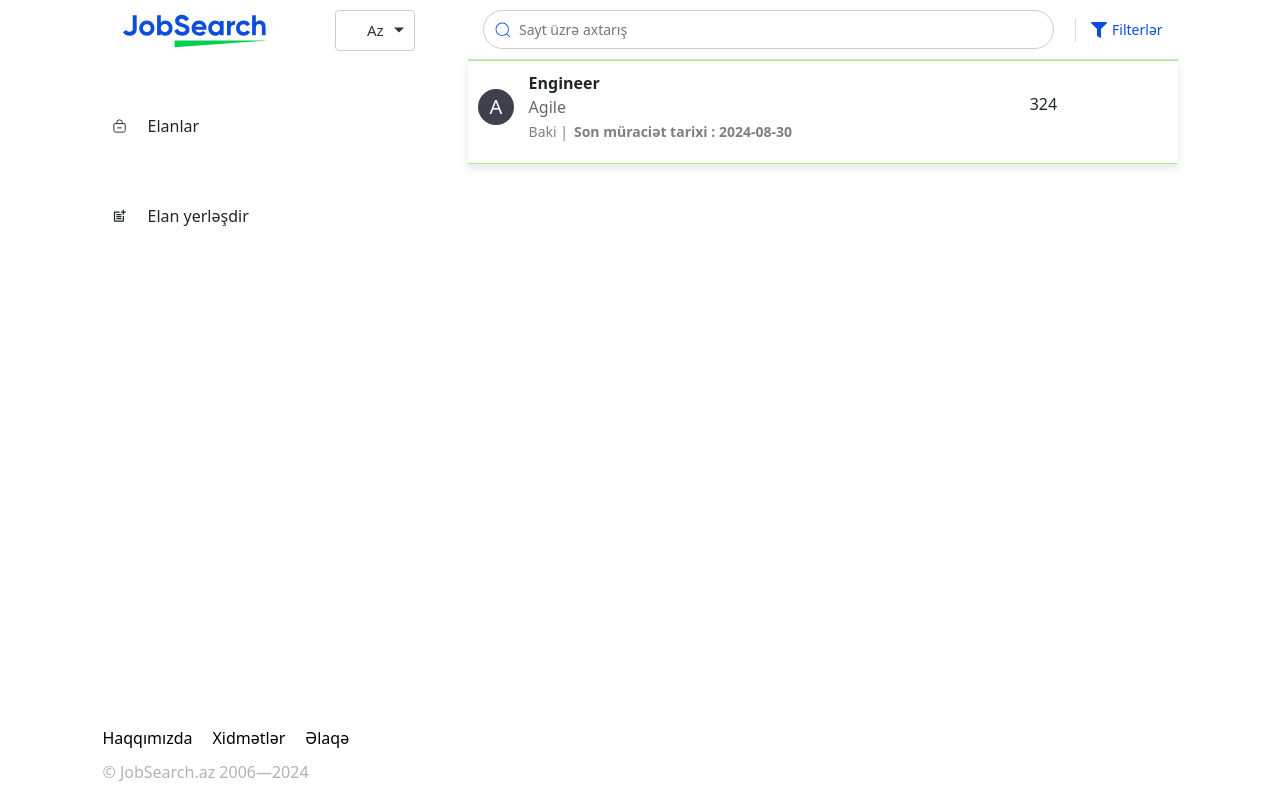
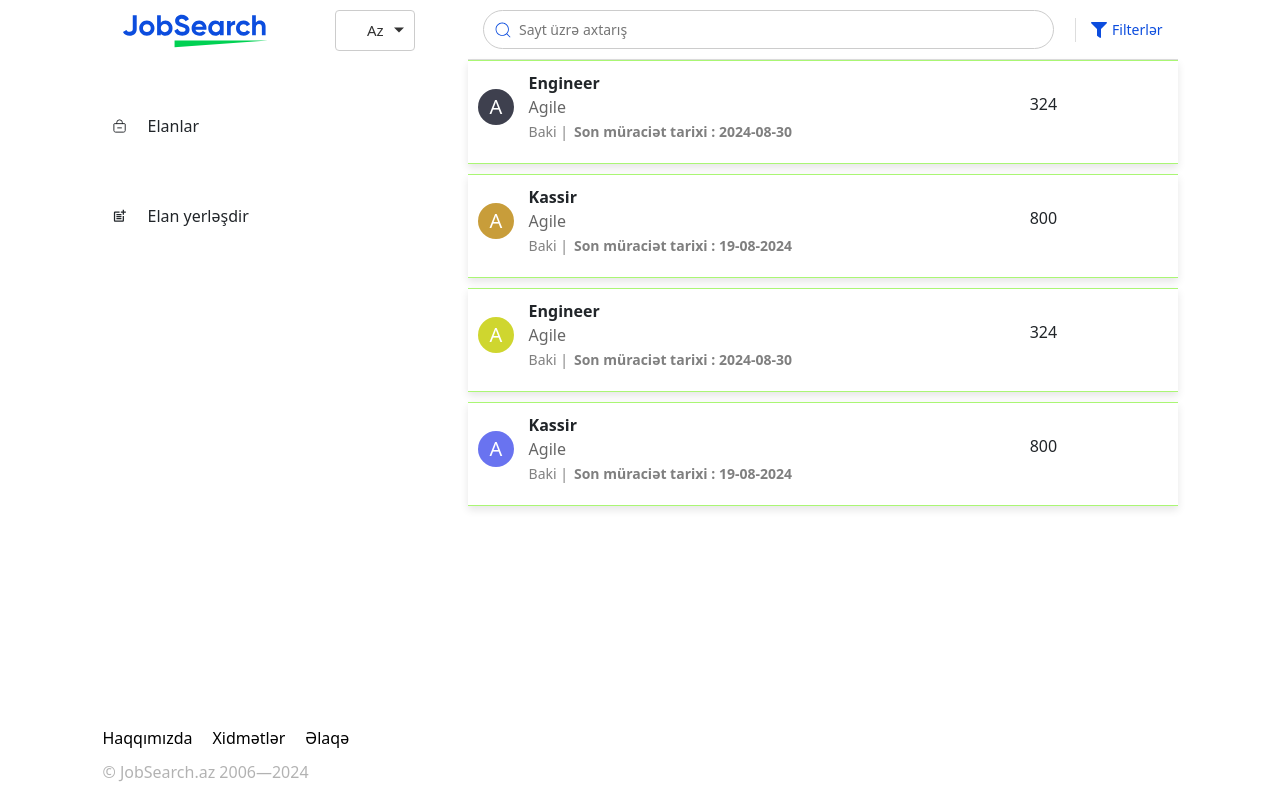
Before and after one commit to sonabnd/Vacancy-Site--FinalProject, a React (Vite) app: page / in a window 1280 px wide. Built offline with nearby package versions, Linux system fonts and the light colour scheme; data requests are answered from the project's data file.

Commit message:
Homepage process

```diff
--- a/src/components/Homepage.jsx
+++ b/src/components/Homepage.jsx
@@ -3,6 +3,8 @@ import SearchFilter from "./SearchFilter";
 import "../css/Homepage.css";
 import HomepageCard from "./HomepageCard";
 import Context from "../context/context";
+import axios from "axios";
+import { VscSearchStop } from "react-icons/vsc";
 
 const Homepage = () => {
 
@@ -11,7 +13,7 @@ const Homepage = () => {
 
   const [selectedLocation, setSelectedLocation] = useState('');
   const [selectedPosition, setSelectedPosition] = useState('');
-  const [selectedSalary , setSelectedSalary] = useState('')
+  const [selectedSalary , setSelectedSalary] = useState('');
 
   useEffect(() => {
 
@@ -23,11 +25,36 @@ const Homepage = () => {
   const singlePositions = [...new Set(originalPostCard.map(post => post.position))];
   const singleLocations = [...new Set(originalPostCard.map(post => post.location))];
 
+    async function delDeadline(){
+      const today = new Date();
+      const month = today.getMonth()+1;
+      const year = today.getFullYear();
+      const day = today. getDate();
+
+      const formattedDay = day < 10 ? '0' + day : day;
+      const formattedMonth = month < 10 ? '0' + month : month;
+      const currentDate = formattedDay + "-" + formattedMonth + "-" + year;
+
+      for(const card of postCard){
+        if(card.deadline == currentDate){
+          try{
+            const response = await axios.delete(`http://localhost:3000/advertisement/${card.id}`)
+            console.log(`Card with ID ${card.id} deleted`, response.data);
+          }
+          catch(error){
+            console.error(`Failed to delete card with ID ${card.id}:`, error);
+          }
+        }
+      }
+    }
+    useEffect(()=>{
+      delDeadline();
+    }, [])
+
   const searchVacancy = () => {
   const filteredCards = originalPostCard.filter(card => {
     const locationMatch = selectedLocation ? card.location === selectedLocation : true;
     const positionMatch = selectedPosition ? card.position === selectedPosition : true;
-
 
     let salaryMatch = true;
     const salary = parseInt(card.salary);
@@ -47,11 +74,11 @@ const Homepage = () => {
         salaryMatch = salary > 2000;
       }
     }
+    return locationMatch && positionMatch && salaryMatch;
 
-    return locationMatch && positionMatch && salaryMatch;
   });
 
-  setPostCard(filteredCards.length ? filteredCards : []);
+  setPostCard(filteredCards.length ? filteredCards : [] );
 };
 
   return (
@@ -59,7 +86,7 @@ const Homepage = () => {
       <div className="homepage-container">
         <SearchFilter />
         <div className="filter-container" style={{ display: filterContainer ? "block" : "none" }} >
-          <select name="" id="">
+          <select name="" id=""  onChange={e => setSelectedPosition(e.target.value)}>
             <option value="">Vəzifə</option>
             {
               singlePositions.map((position, index) => (
@@ -80,20 +107,22 @@ const Homepage = () => {
             {singleLocations.map((location, index) => (
               <option value={location} key={index}>{location}</option>
             ))}
-            {
-              singleLocations.map((location, index) => (
-                <option value={location} key={index}>{location}</option>
-              ))
-            }
           </select>
           <button className="search-btn" onClick={searchVacancy}>Search</button>
         </div>
           {
-            postCard.map(post => (
-              <div className="advertisement" key={post.id}>
-                <HomepageCard post={post} />
+            postCard.length>0 ? (
+              postCard.map(post => (
+                <div className="advertisement" key={post.id}>
+                  <HomepageCard post={post} />
+                </div>
+              ))
+            ) : (
+              <div className="not-found-container">
+                <span><VscSearchStop /></span>
+                <p className="not-found-search">Sizin axtarış üzrə heç bir nəticə tapılmadı.</p>
               </div>
-            ))
+            )
           }
         </div>
     </>
--- a/src/components/PostModal.jsx
+++ b/src/components/PostModal.jsx
@@ -1,4 +1,4 @@
-import '../css/AddPost.css'
+import "../css/AddPost.css";
 import axios from "axios";
 import Button from "react-bootstrap/Button";
 import Modal from "react-bootstrap/Modal";
@@ -6,9 +6,11 @@ import Form from "react-bootstrap/Form";
 import { useFormik } from "formik";
 import { PostModalSchema } from "./PostModalSchema";
 import { toast } from "react-toastify";
+import { useContext } from "react";
+import Context from "../context/context";
 
 function PostModal(props) {
-
+  const { postCard, setPostCard } = useContext(Context);
   const { values, handleChange, errors, handleSubmit } = useFormik({
     initialValues: {
       company: "",
@@ -20,39 +22,52 @@ function PostModal(props) {
       deadline: "",
       jobTime: "",
       requirement: "",
-      jobInformation: ""
+      jobInformation: "",
     },
     validationSchema: PostModalSchema,
     onSubmit: async (values, actions) => {
       try {
-        const checkData = await axios.get('http://localhost:3000/advertisement')
+        const checkData = await axios.get(
+          "http://localhost:3000/advertisement"
+        );
         const getData = checkData.data;
         console.log(getData);
-        const sameVacancy = getData.find(vacancy => vacancy.company == values.company && vacancy.position == values.position);
-        toast.success('Əlavə olundu!')
+        const sameVacancy = getData.find(
+          (vacancy) =>
+            vacancy.company == values.company &&
+            vacancy.position == values.position
+        );
+        toast.success("Əlavə olundu!");
         if (sameVacancy) {
-          toast.error('Şirkət adından bu vakansiya artıq paylaşılıb')
+          toast.error("Şirkət adından bu vakansiya artıq paylaşılıb");
           return;
         } else {
-          const response = await axios.post('http://localhost:3000/advertisement', values);
-          console.log(response.data);
+          const response = await axios.post(
+            "http://localhost:3000/advertisement",
+            values
+          );
+          setPostCard((prevAds) => [response.data, ...prevAds]);
           actions.resetForm();
         }
-      }
-      catch (error) {
+      } catch (error) {
         console.log(error);
       }
-    }
-  })
+    },
+  });
 
-
+  const formatDate = (date) => {
+    if (!date) return '';
+    const [year, month, day] = date.split('-');
+    return `${day}/${month}/${year}`;
+  };
 
   return (
     <Modal
       {...props}
       size="lg"
       aria-labelledby="contained-modal-title-vcenter"
-      centered>
+      centered
+    >
       <Modal.Header closeButton>
         <Modal.Title id="contained-modal-title-vcenter">
           Elan yerləşdir
@@ -61,7 +76,7 @@ function PostModal(props) {
       <Modal.Body>
         <form onSubmit={handleSubmit}>
           <Form.Group>
-            <Form.Label htmlFor='company'>Şirkət:</Form.Label>
+            <Form.Label htmlFor="company">Şirkət:</Form.Label>
             <Form.Control
               id="company"
               name="company"
@@ -76,7 +91,7 @@ function PostModal(props) {
           </Form.Group>
 
           <Form.Group>
-            <Form.Label htmlFor='category'>Kateqoriya:</Form.Label>
+            <Form.Label htmlFor="category">Kateqoriya:</Form.Label>
             <Form.Control
               id="category"
               name="category"
@@ -91,7 +106,7 @@ function PostModal(props) {
           </Form.Group>
 
           <Form.Group>
-            <Form.Label htmlFor='position'>Vəzifə :</Form.Label>
+            <Form.Label htmlFor="position">Vəzifə :</Form.Label>
             <Form.Control
               id="position"
               name="position"
@@ -106,7 +121,7 @@ function PostModal(props) {
           </Form.Group>
 
           <Form.Group>
-            <Form.Label htmlFor='location'>Şəhər:</Form.Label>
+            <Form.Label htmlFor="location">Şəhər:</Form.Label>
             <Form.Control
               id="location"
               name="location"
@@ -121,7 +136,7 @@ function PostModal(props) {
           </Form.Group>
 
           <Form.Group>
-            <Form.Label htmlFor='jobTime'>Job :</Form.Label>
+            <Form.Label htmlFor="jobTime">Job :</Form.Label>
             <Form.Control
               id="jobTime"
               name="jobTime"
@@ -136,7 +151,7 @@ function PostModal(props) {
           </Form.Group>
 
           <Form.Group>
-            <Form.Label htmlFor='salary'>Əmək haqqı:</Form.Label>
+            <Form.Label htmlFor="salary">Əmək haqqı:</Form.Label>
             <Form.Control
               id="salary"
               name="salary"
@@ -151,22 +166,27 @@ function PostModal(props) {
           </Form.Group>
 
           <Form.Group>
-            <Form.Label htmlFor='deadline'>Son tarix:</Form.Label>
+            <Form.Label htmlFor="deadline">Son tarix:</Form.Label>
             <Form.Control
               id="deadline"
               name="deadline"
               value={values.deadline}
               onChange={handleChange}
-              type="date"
+              type="text"
               placeholder="Məsələn: 25.09.2024"
             />
             {errors.deadline && (
               <div className="error-message">{errors.deadline}</div>
             )}
+            {values.deadline && (
+              <div className="formatted-date">
+                <strong>Selected Date:</strong> {formatDate(values.deadline)}
+              </div>
+            )}
           </Form.Group>
 
           <Form.Group>
-            <Form.Label htmlFor='workExperience'>İş təcrübəsi:</Form.Label>
+            <Form.Label htmlFor="workExperience">İş təcrübəsi:</Form.Label>
             <Form.Control
               id="workExperience"
               name="workExperience"
@@ -181,7 +201,7 @@ function PostModal(props) {
           </Form.Group>
 
           <Form.Group>
-            <Form.Label htmlFor='requirement'>Namizəd tələbləri:</Form.Label>
+            <Form.Label htmlFor="requirement">Namizəd tələbləri:</Form.Label>
             <Form.Control
               id="requirement"
               name="requirement"
@@ -197,7 +217,9 @@ function PostModal(props) {
           </Form.Group>
 
           <Form.Group>
-            <Form.Label htmlFor='jobInformation'>İş haqqında məlumat:</Form.Label>
+            <Form.Label htmlFor="jobInformation">
+              İş haqqında məlumat:
+            </Form.Label>
             <Form.Control
               id="jobInformation"
               name="jobInformation"
--- a/src/components/SearchFilter.jsx
+++ b/src/components/SearchFilter.jsx
@@ -23,7 +23,7 @@ const SearchFilter = () => {
       setPostCard(originalPostCard);
     } else {
       const filtered = originalPostCard.filter((post) =>
-        post.position.toLowerCase().includes(value.toLowerCase())
+        post.position.toLowerCase().includes(value.toLowerCase().trim())
       );
       setPostCard(filtered);
     }
--- a/src/db.json
+++ b/src/db.json
@@ -12,6 +12,45 @@
       "jobTime": "cxv",
       "requirement": "fghjk",
       "jobInformation": "fghjkl"
+    },
+    {
+      "id": "1a74",
+      "company": "Agile",
+      "category": "sd",
+      "position": "Kassir",
+      "location": "Baki",
+      "salary": "800",
+      "workExperience": "5",
+      "deadline": "19-08-2024",
+      "jobTime": "cxv",
+      "requirement": "ssfhh",
+      "jobInformation": "gfdytb"
+    },
+    {
+      "id": "35",
+      "company": "Agile",
+      "category": "Assduieunc",
+      "position": "Engineer",
+      "location": "Baki",
+      "salary": "324",
+      "workExperience": "5",
+      "deadline": "2024-08-30",
+      "jobTime": "cxv",
+      "requirement": "fghjk",
+      "jobInformation": "fghjkl"
+    },
+    {
+      "id": "36",
+      "company": "Agile",
+      "category": "sd",
+      "position": "Kassir",
+      "location": "Baki",
+      "salary": "800",
+      "workExperience": "5",
+      "deadline": "19-08-2024",
+      "jobTime": "cxv",
+      "requirement": "ssfhh",
+      "jobInformation": "gfdytb"
     }
   ]
 }
```
Also changed, not shown: src/components/PostModalSchema.jsx (+5 -5 lines), src/css/Homepage.css (+22 -6 lines).
